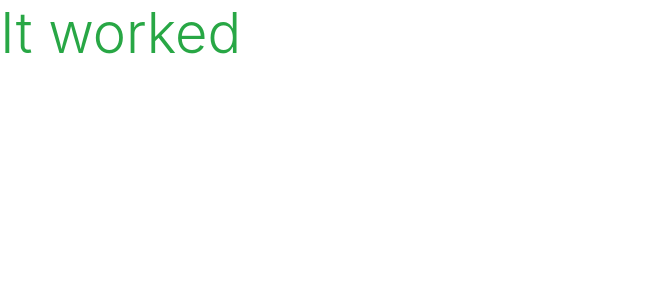
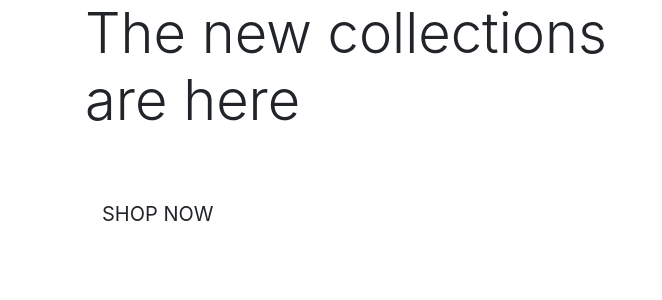
Before and after one commit to EoinAherne/boutique_ado, a Django app: page / in a window 1280 px wide. Shown: the top 300 px of the page, without its empty margins (0-662 px from the left). Run offline with Django 3.2, Linux system fonts and the light colour scheme.

Commit message:
Add homepage content

```diff
--- a/home/templates/home/index.html
+++ b/home/templates/home/index.html
@@ -1,7 +1,32 @@
 {% extends "base.html" %}
 {% load static %}
 
-{% block content %}
-    <h1 class="display-4 text-success">It worked</h1>
+{% block page_header %}
+    <div class="container header-container">
+        <div class="row">
+            <div class="col"></div>
+        </div>
+    </div>
+
+
 
 {% endblock %}
+
+{% block content %}
+    <div class="container h-100">
+        <div class="row h-100">
+            <div class="col-7 col-md-6 my-auto">
+                <h1 class="display-4 logo-font text-black">
+                    The new collections are here
+                </h1>
+                <div class="my-5">
+                    <h4>
+                        <a href=""class="shop-now-button btn btn-lg rounded-0 text-uppercase py-3">Shop Now</a>
+                    </h4>
+                </div>
+            </div>
+        </div>
+
+    </div>
+
+{% endblock %}
```
